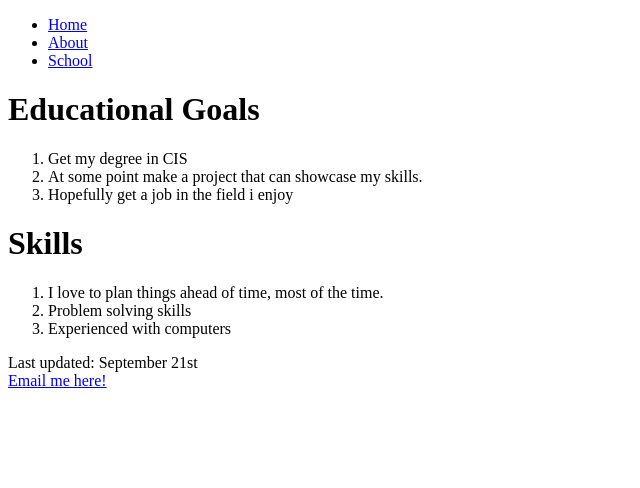
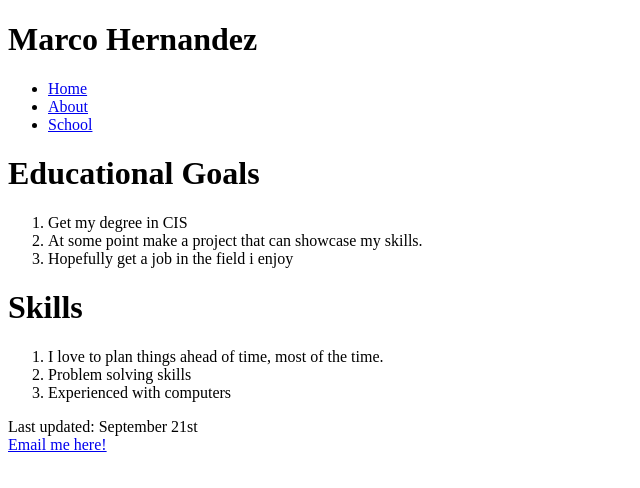
Before and after one commit to marcotoocool/project-1-2, a plain HTML site: page about.html in a window 1280 px wide. Shown: the whole page, without its empty margins (0-640 px from the left). Drawn offline with Linux system fonts and the light colour scheme.

Commit message:
about.html

```diff
--- a/about.html
+++ b/about.html
@@ -6,7 +6,7 @@
     <title>Document</title>
 </head>
 <body>
-
+    <h1>Marco Hernandez</h1>
     <nav>
         <ul>
         <li><a href="index.html">Home</a></li>
```
